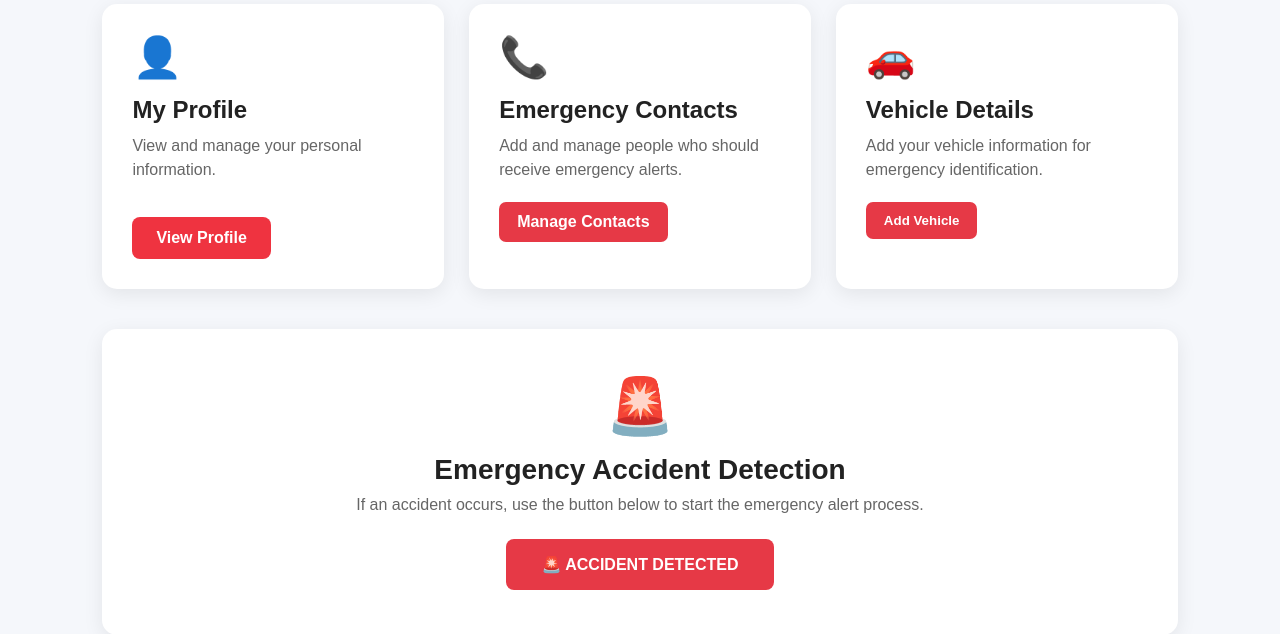
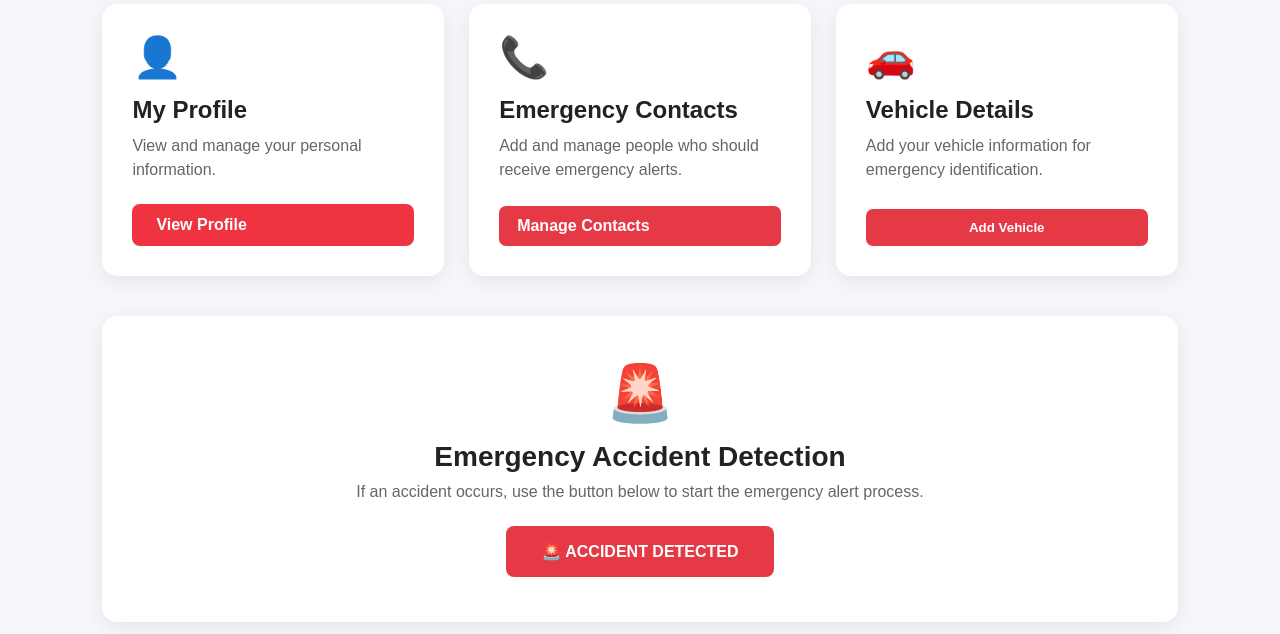
Before and after one commit to mohdfaisal20060786-afk/SafeRide, a Flask app: page /dashboard in a window 1280 px wide. Shown: the part 282-916 px from the top of the page. Run offline with Flask 3, Linux system fonts and the light colour scheme; the visitor is signed in with stand-in values (Sample User, id 1); some libraries are stand-ins or nearby versions.

Commit message:
Style profile button

```diff
--- a/static/css/dashboard.css
+++ b/static/css/dashboard.css
@@ -313,3 +313,17 @@ footer {
     background: #d92330;
     transform: translateY(-2px);
 }
+
+.card {
+    display: flex;
+    flex-direction: column;
+}
+
+.card p {
+    min-height: 50px;
+}
+
+.card button,
+.card a {
+    margin-top: auto;
+}
```
